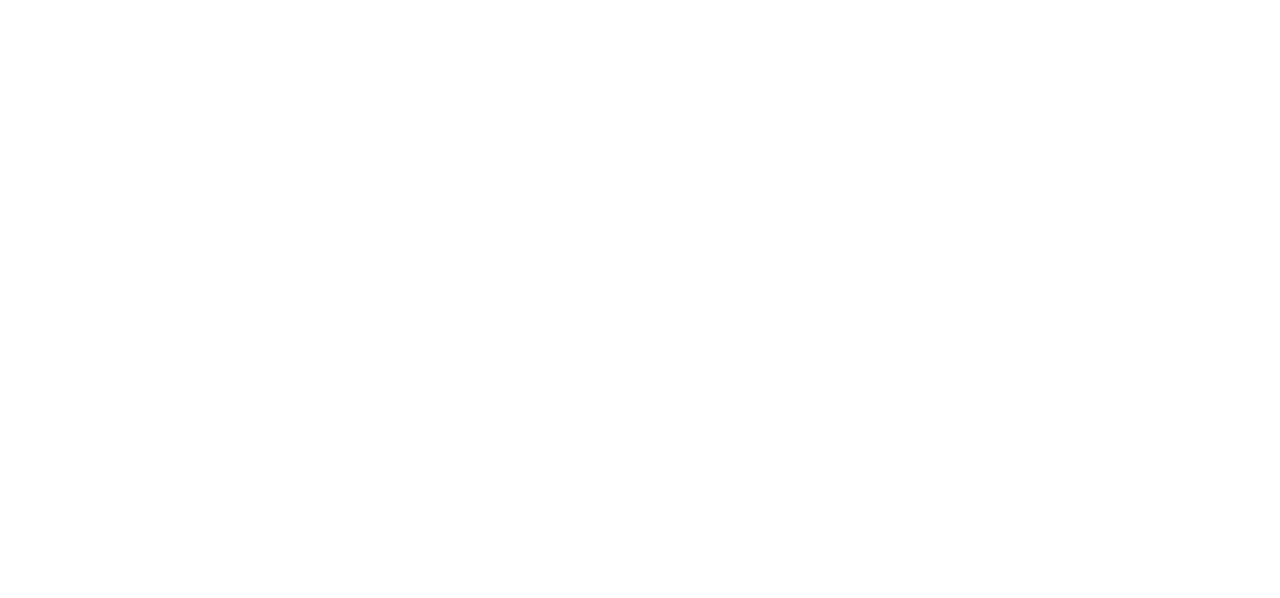
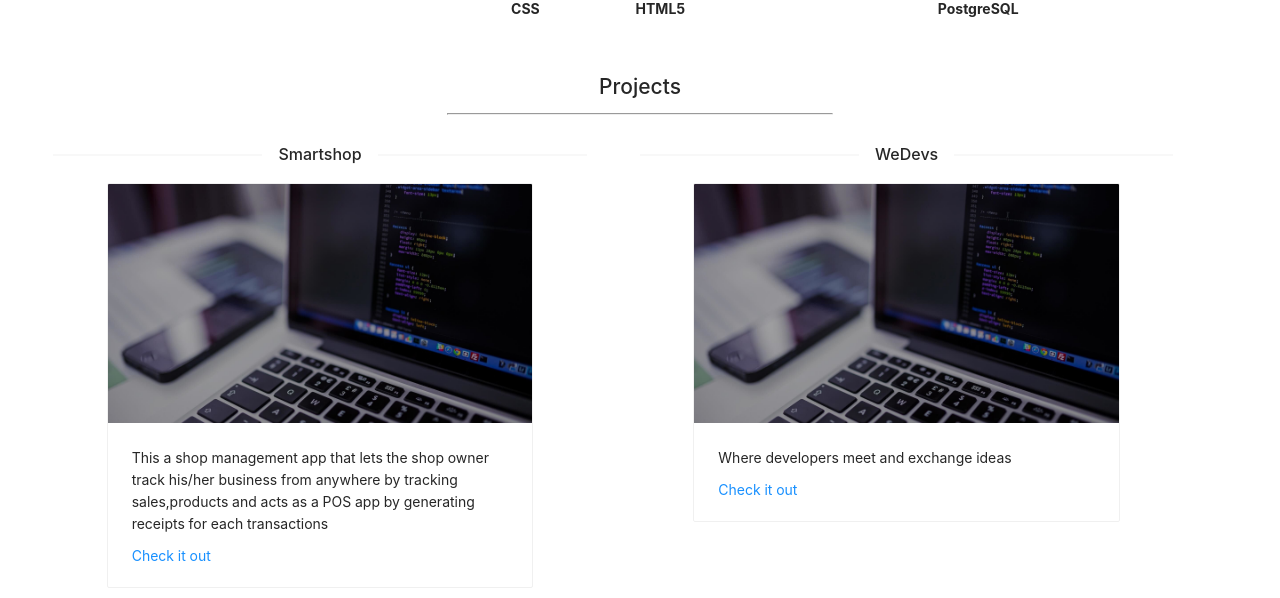
Before and after one commit to mrshanas/portfolio, a React (Create React App) app: page / in a window 1280 px wide. Shown: the part 1766-2364 px from the top of the page. Before the commit the page ends 1732 px from the top, so only its background shows below. Built offline with nearby package versions, Linux system fonts and the light colour scheme.

Commit message:
Projects section

```diff
--- a/src/App.css
+++ b/src/App.css
@@ -81,7 +81,8 @@
 /* About Section */
 .about-section {
   clear: both;
-  margin: 1rem auto;
+  margin: 1.5rem auto;
+  padding: 1% 0;
 }
 .about-heading {
   text-align: center;
@@ -92,3 +93,8 @@
 .skills {
   font-size: 100%;
 }
+.project-card {
+  width: 80%;
+  overflow: hidden;
+  margin: 0 auto;
+}
--- a/src/App.js
+++ b/src/App.js
@@ -4,6 +4,7 @@
 import Header from "./components/Header/Header";
 import About from "./components/About/About";
 import Skills from "./components/Skills/Skills";
+import Projects from "./components/Projects/Projects";
 
 const App = () => {
   return (
@@ -11,6 +12,7 @@
       <Header />
       <About />
       <Skills />
+      <Projects />
     </div>
   );
 };
--- /dev/null
+++ b/src/components/Projects/Projects.js
@@ -0,0 +1,51 @@
+import React from "react";
+import { Col, Row, Card, Divider } from "antd";
+import cover from "../../assets/images/1947484.jpg";
+
+const Projects = () => {
+  const { Meta } = Card;
+  const title =
+    "This a shop management app that lets the shop owner track his/her business from anywhere by tracking sales,products and acts as a POS app by generating receipts for each transactions";
+
+  const WeDevs = "Where developers meet and exchange ideas";
+
+  const desc = "www.nasmart.com";
+  return (
+    <section className="about-section">
+      <div>
+        <h1 className="about-heading">
+          Projects
+          <hr width="30%" />
+        </h1>
+      </div>
+      <Row>
+        <Col md={{ span: 10, offset: 1 }} xs={{ span: 20, offset: 2 }}>
+          <Divider>Smartshop</Divider>
+          <Card
+            hoverable={true}
+            className="project-card"
+            cover={<img alt="Smartshop project" src={cover} />}
+          >
+            <p>{title}</p>
+            <Meta
+              description={<a href="https://nasmart.com">Check it out</a>}
+            />
+          </Card>
+        </Col>
+        <Col md={{ span: 10, offset: 1 }} xs={{ span: 20, offset: 2 }}>
+          <Divider>WeDevs</Divider>
+          <Card
+            hoverable={true}
+            className="project-card"
+            cover={<img alt="WeDevs project" src={cover} />}
+          >
+            <p>{WeDevs}</p>
+            <Meta description={<a href="https://wedevs.com">Check it out</a>} />
+          </Card>
+        </Col>
+      </Row>
+    </section>
+  );
+};
+
+export default Projects;
```
